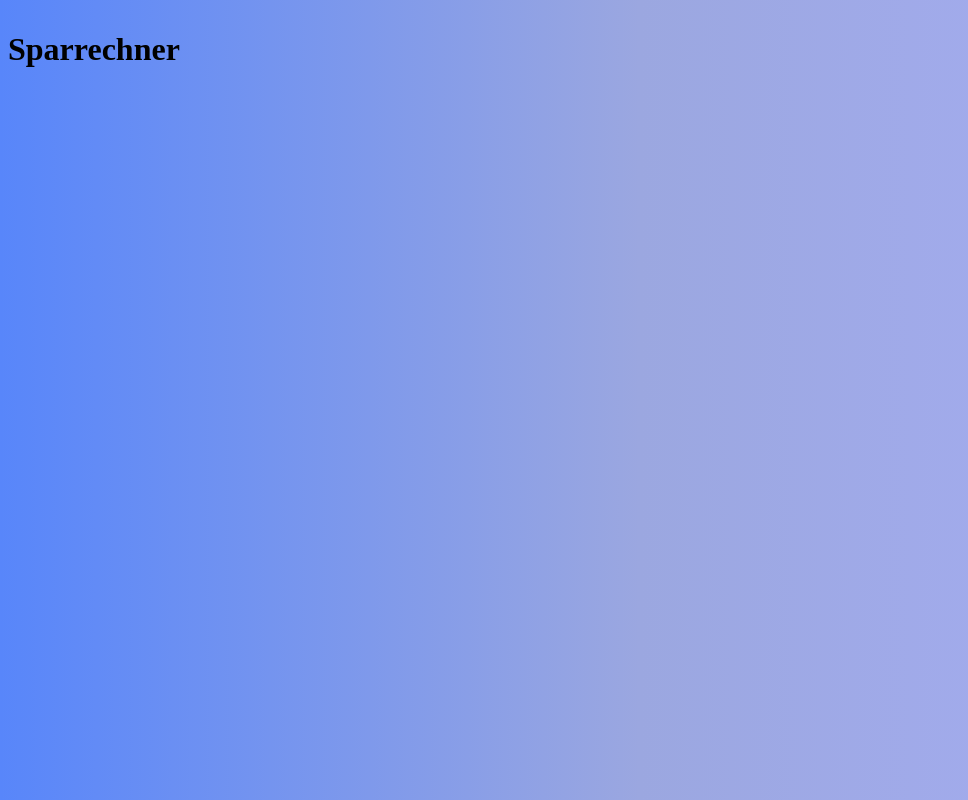
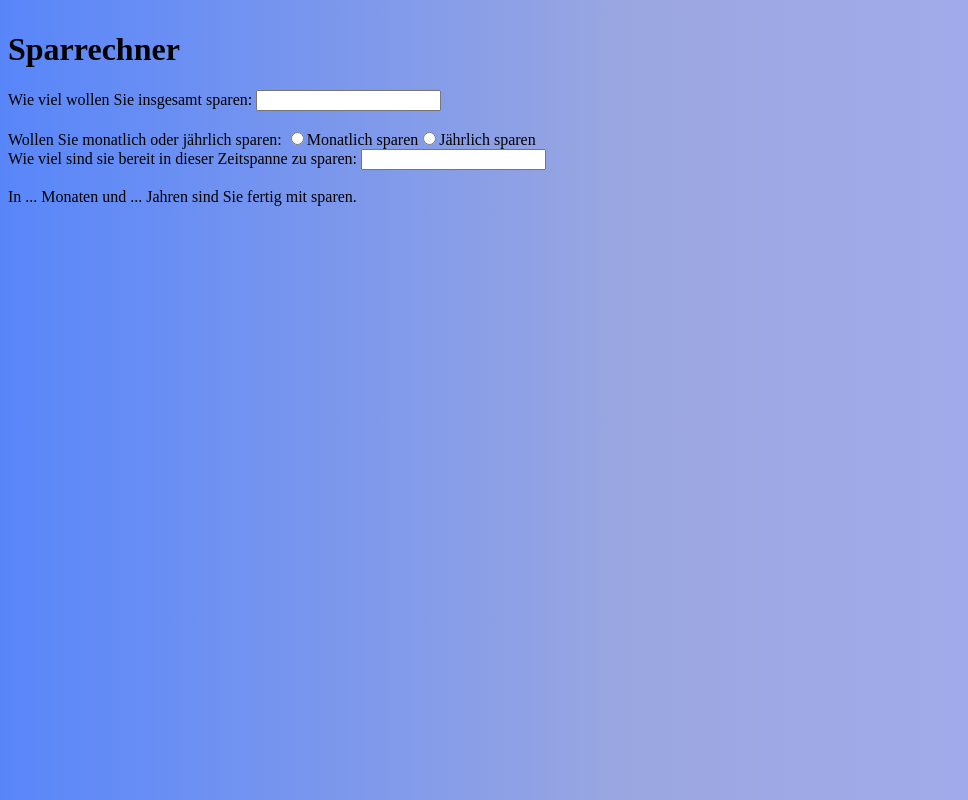
Before and after one commit to y4nisb/Pensionsrechner, a React (Create React App) app in the folder client/: page / in a window 1280 px wide. Shown: the whole page, without its empty margins (0-968 px from the left). Built offline with nearby package versions, Linux system fonts and the light colour scheme.

Commit message:
Endkapital und Zins eingeben & Monatlich Jährlich: Task 187 & 188: 1
Ich habe das Fundament für die zweite Seite erstellt.

```diff
--- a/client/src/page3.js
+++ b/client/src/page3.js
@@ -2,6 +2,26 @@ function PAGE2() {
   return (
     <>
       <h1>Sparrechner</h1>
+      <div>
+        <div>
+          <label>Wie viel wollen Sie insgesamt sparen: </label>
+          <input type="text" />
+        </div>
+        <br></br>
+        <div>
+          <label>Wollen Sie monatlich oder jährlich sparen: </label>
+          <input type="radio" name="zinsRadio" value="monatlich" />
+          <label>Monatlich sparen</label>
+          <input type="radio" name="zinsRadio" value="jährlich" />
+          <label>Jährlich sparen</label>
+        </div>
+        <div>
+          <label>Wie viel sind sie bereit in dieser Zeitspanne zu sparen: </label>
+          <input type="text" />
+        </div>
+        <br></br>
+        <label>In ... Monaten und ... Jahren sind Sie fertig mit sparen.</label>
+      </div>
     </>
   );
 }
```
